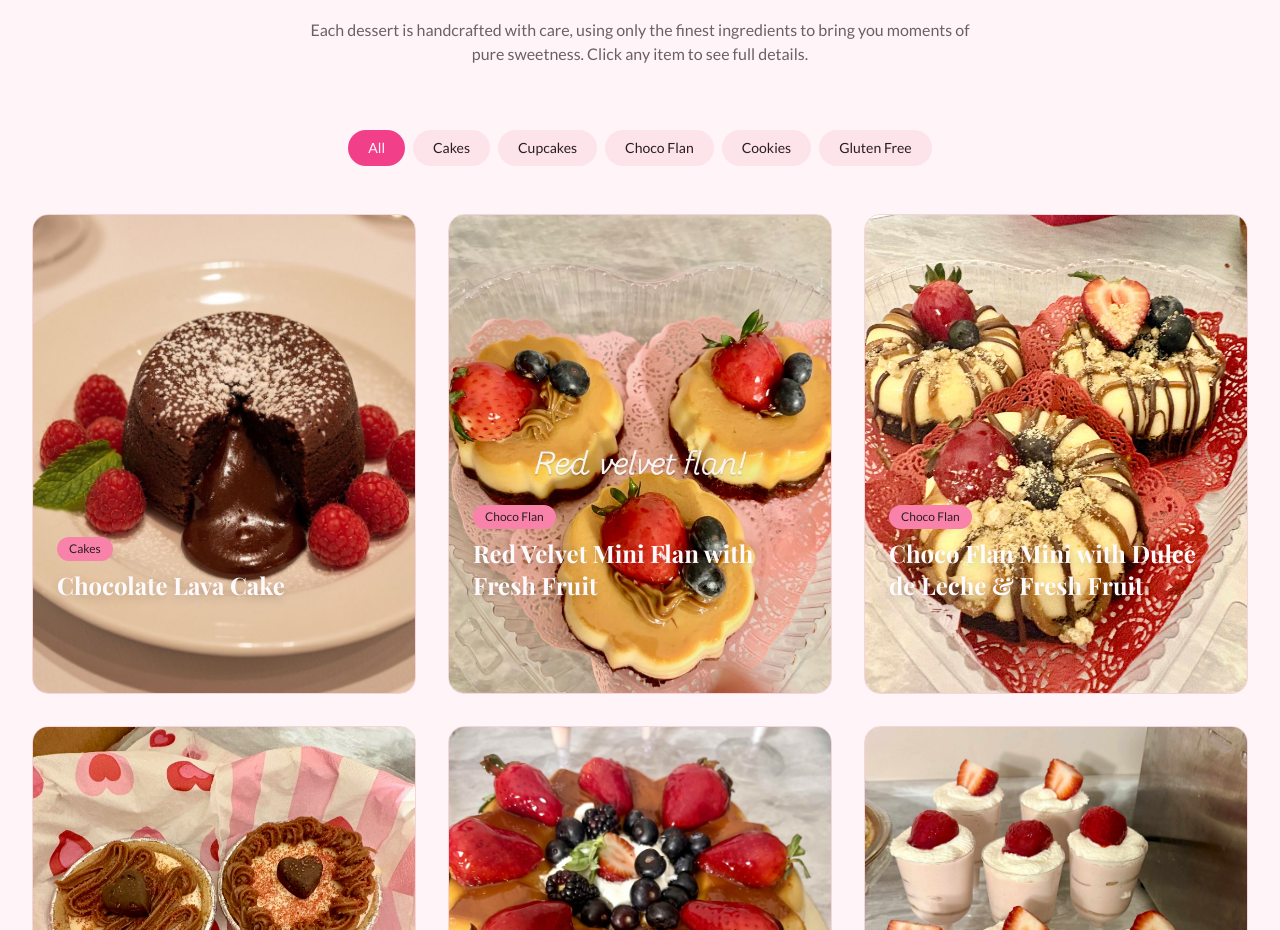
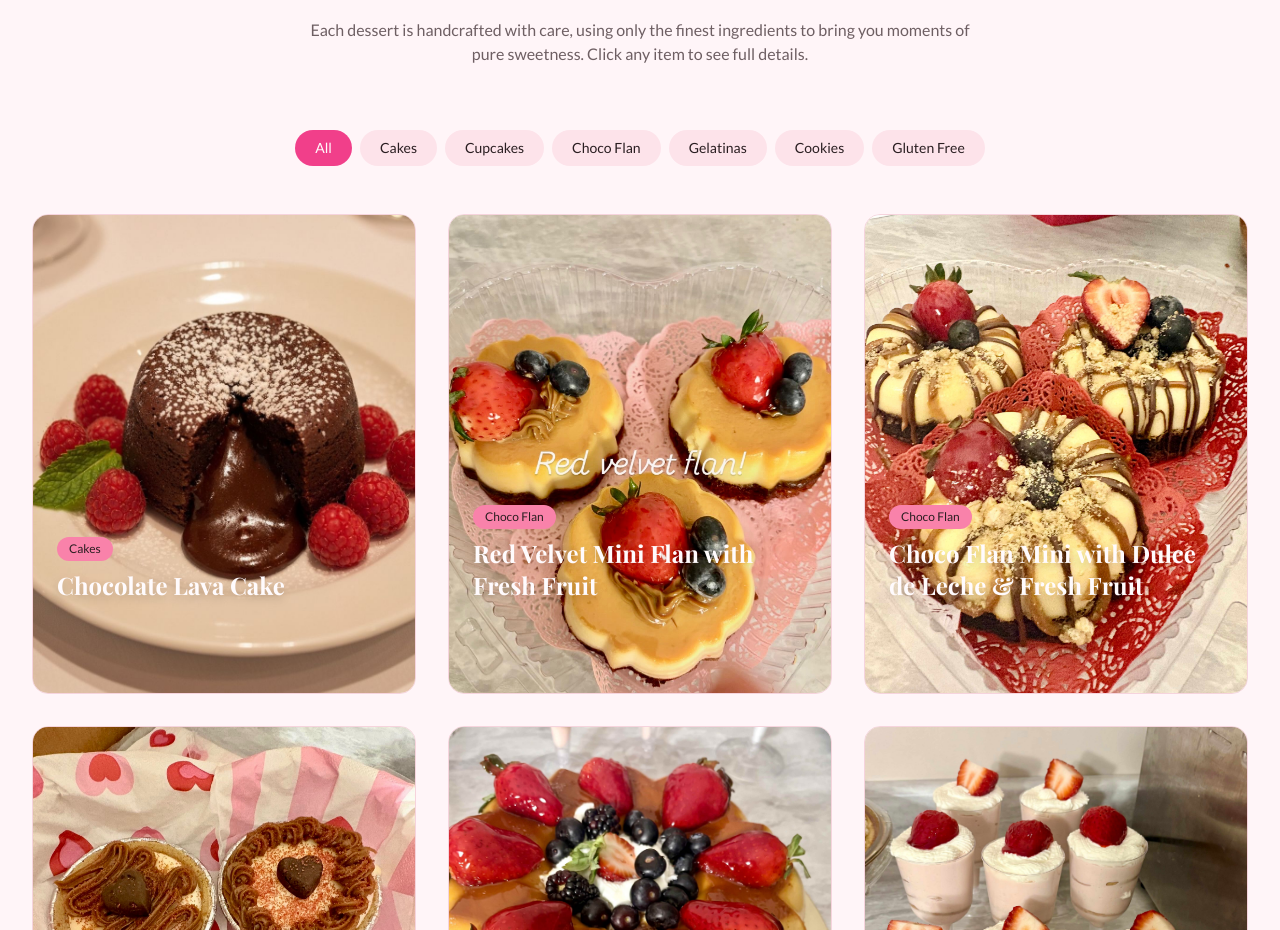
Before and after one commit to aniumpeak/SweetsByCathy, a Next.js app: page / in a window 1280 px wide. Shown: the part 1022-1952 px from the top of the page. Built offline with nearby package versions, Linux system fonts and the light colour scheme; a web font is replaced by a local one.

Commit message:
feat: add Gelatinas to category filter\n\nInclude Gelatinas option for future additions.

```diff
--- a/components/dessert-gallery.tsx
+++ b/components/dessert-gallery.tsx
@@ -4,7 +4,7 @@ import { useState } from "react"
 import { DessertCard } from "./dessert-card"
 import type { Dessert } from "@/lib/desserts"
 
-const categories = ["All", "Cakes", "Cupcakes", "Choco Flan", "Cookies", "Gluten Free"]
+const categories = ["All", "Cakes", "Cupcakes", "Choco Flan", "Gelatinas", "Cookies", "Gluten Free"]
 
 export function DessertGallery({ desserts }: { desserts: Dessert[] }) {
   const [activeCategory, setActiveCategory] = useState("All")
```
